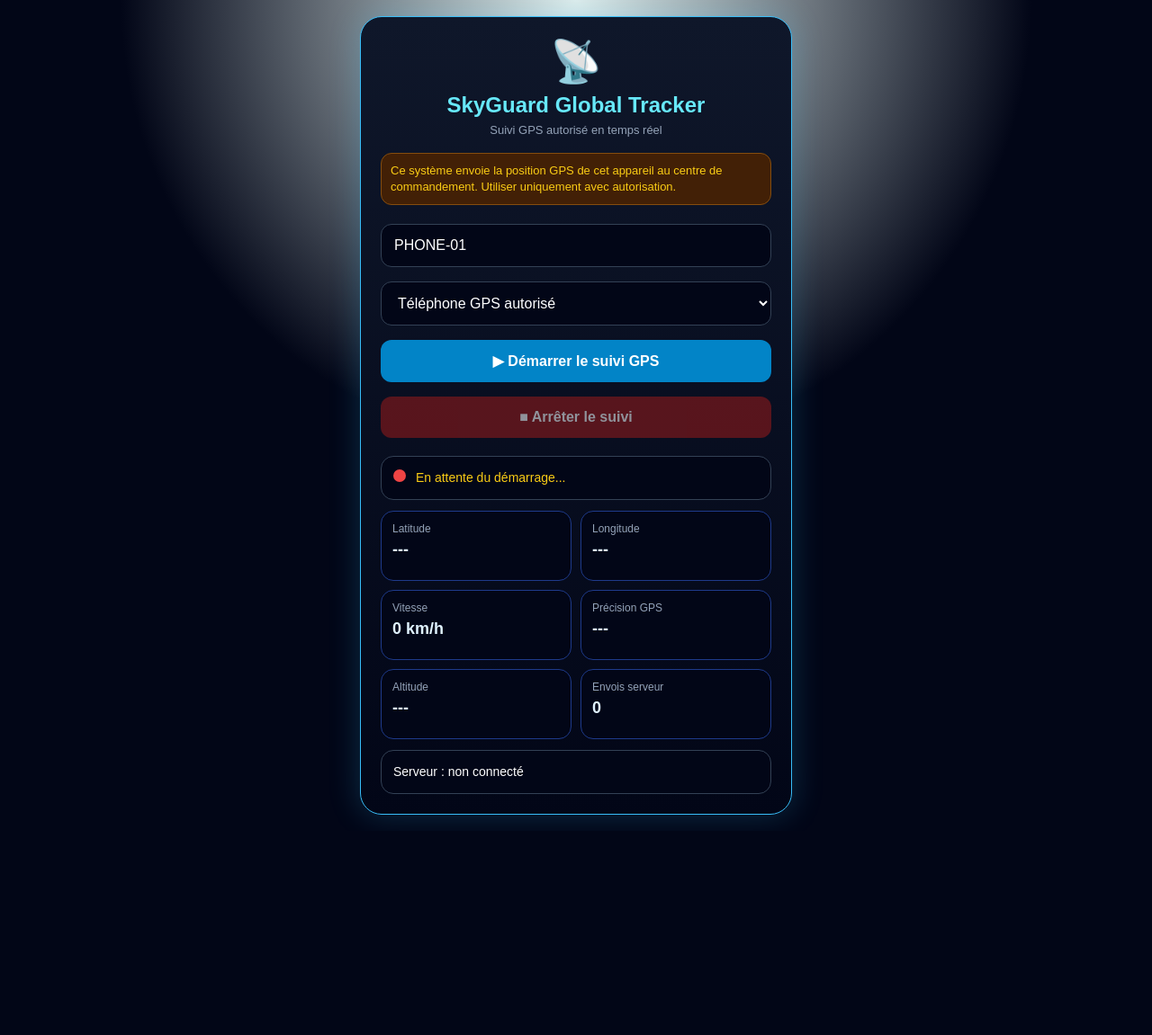
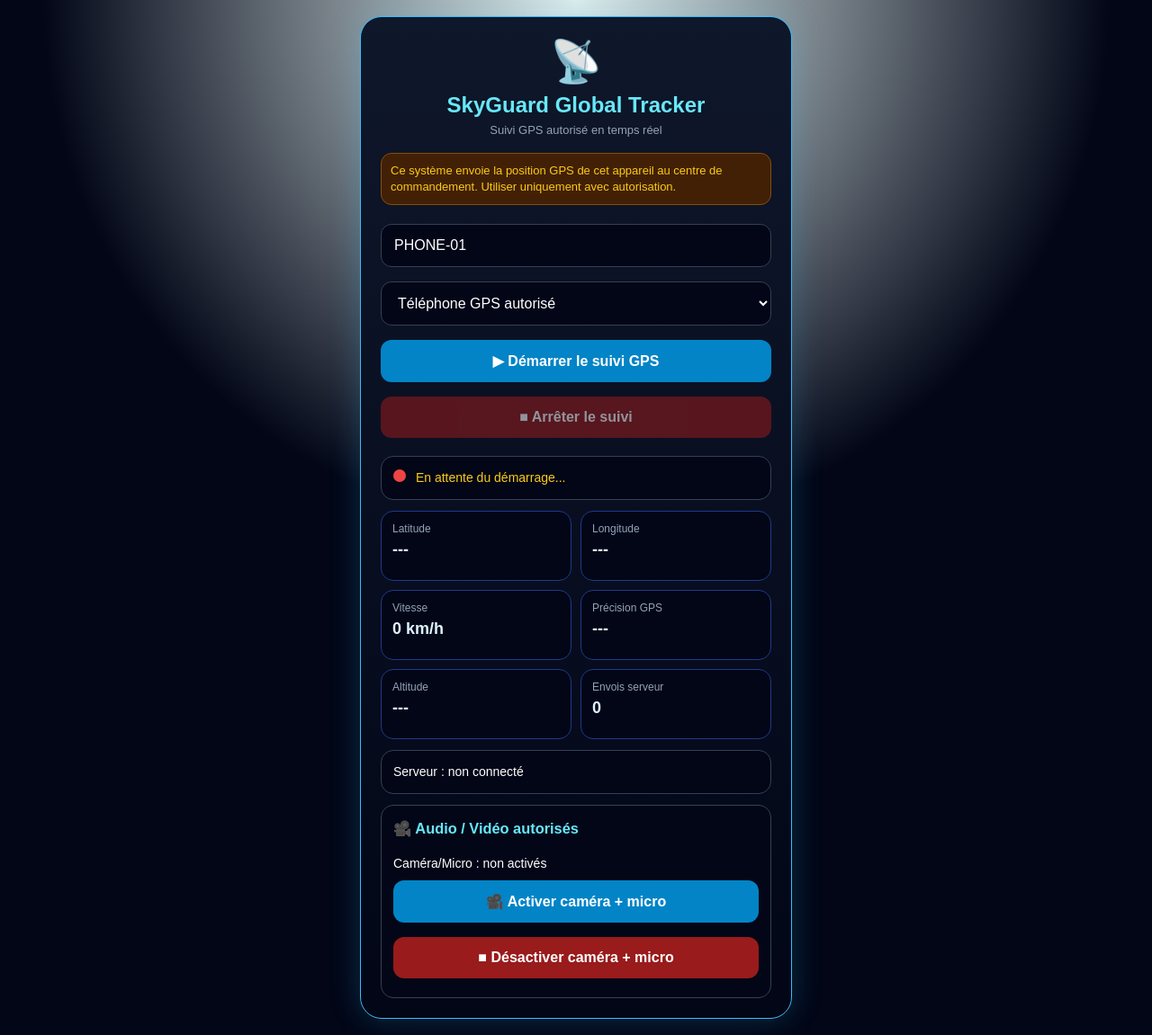
Before and after one commit to John2028-al/Skyguard-DRC, a Flask app: page /tracker in a window 1280 px wide. Shown: the whole page at 90% size. Before the commit the page ends 916 px from the top, so only its background shows below. Run offline with Flask 3, Linux system fonts and the light colour scheme.

Commit message:
Update tracker.html
update

```diff
--- a/templates/tracker.html
+++ b/templates/tracker.html
@@ -216,6 +216,24 @@ button:disabled{
     <div class="status" id="serverStatus">
         Serveur : non connecté
     </div>
+
+    <div class="status">
+    <h3 style="color:#67e8f9;margin-top:0;">🎥 Audio / Vidéo autorisés</h3>
+
+    <video id="videoPreview" autoplay playsinline muted style="
+        width:100%;
+        border-radius:14px;
+        background:#000;
+        border:1px solid #334155;
+        display:none;
+        margin-bottom:10px;
+    "></video>
+
+    <div id="mediaStatus">Caméra/Micro : non activés</div>
+
+    <button onclick="startMedia()">🎥 Activer caméra + micro</button>
+    <button class="stop" onclick="stopMedia()">■ Désactiver caméra + micro</button>
+</div>
 </div>
 
 <script>
@@ -374,6 +392,59 @@ function stopTracking(){
     document.getElementById("serverStatus").innerHTML =
         "Serveur : suivi arrêté";
 }
+
+let mediaStream = null;
+
+async function startMedia(){
+    if(!window.isSecureContext){
+        document.getElementById("mediaStatus").innerHTML =
+            `<span class="bad">Erreur : ouvrez en HTTPS pour caméra/micro.</span>`;
+        return;
+    }
+
+    if(!navigator.mediaDevices || !navigator.mediaDevices.getUserMedia){
+        document.getElementById("mediaStatus").innerHTML =
+            `<span class="bad">Caméra/Micro non supportés par ce navigateur.</span>`;
+        return;
+    }
+
+    try{
+        mediaStream = await navigator.mediaDevices.getUserMedia({
+            video: {
+                facingMode: "environment",
+                width: { ideal: 1280 },
+                height: { ideal: 720 }
+            },
+            audio: true
+        });
+
+        const video = document.getElementById("videoPreview");
+        video.srcObject = mediaStream;
+        video.style.display = "block";
+
+        document.getElementById("mediaStatus").innerHTML =
+            `<span class="good">✅ Caméra et micro autorisés</span><br>
+             Flux local actif sur ce téléphone.`;
+
+    }catch(e){
+        document.getElementById("mediaStatus").innerHTML =
+            `<span class="bad">❌ Autorisation refusée ou périphérique indisponible :</span><br>${e.message}`;
+    }
+}
+
+function stopMedia(){
+    if(mediaStream){
+        mediaStream.getTracks().forEach(track => track.stop());
+        mediaStream = null;
+    }
+
+    const video = document.getElementById("videoPreview");
+    video.srcObject = null;
+    video.style.display = "none";
+
+    document.getElementById("mediaStatus").innerHTML =
+        "Caméra/Micro : désactivés";
+}
 </script>
 
 </body>
```
